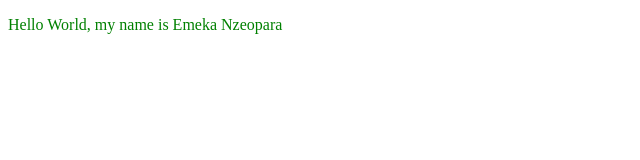
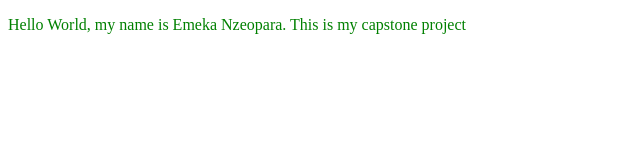
Before and after one commit to Los-merengue/Cloud-DevOps-Capstone, a plain HTML site: page app/index.html in a window 1280 px wide. Shown: the whole page, without its empty margins (0-640 px from the left). Drawn offline with Linux system fonts and the light colour scheme.

Commit message:
modify the index

```diff
--- a/app/index.html
+++ b/app/index.html
@@ -4,6 +4,6 @@
 	<title>Capstone project</title>
 </head>
 <body style="background: white;">
-	<p style="color: green;">Hello World, my name is Emeka Nzeopara</p>
+	<p style="color: green;">Hello World, my name is Emeka Nzeopara. This is my capstone project</p>
 </body>
 </html>
```
